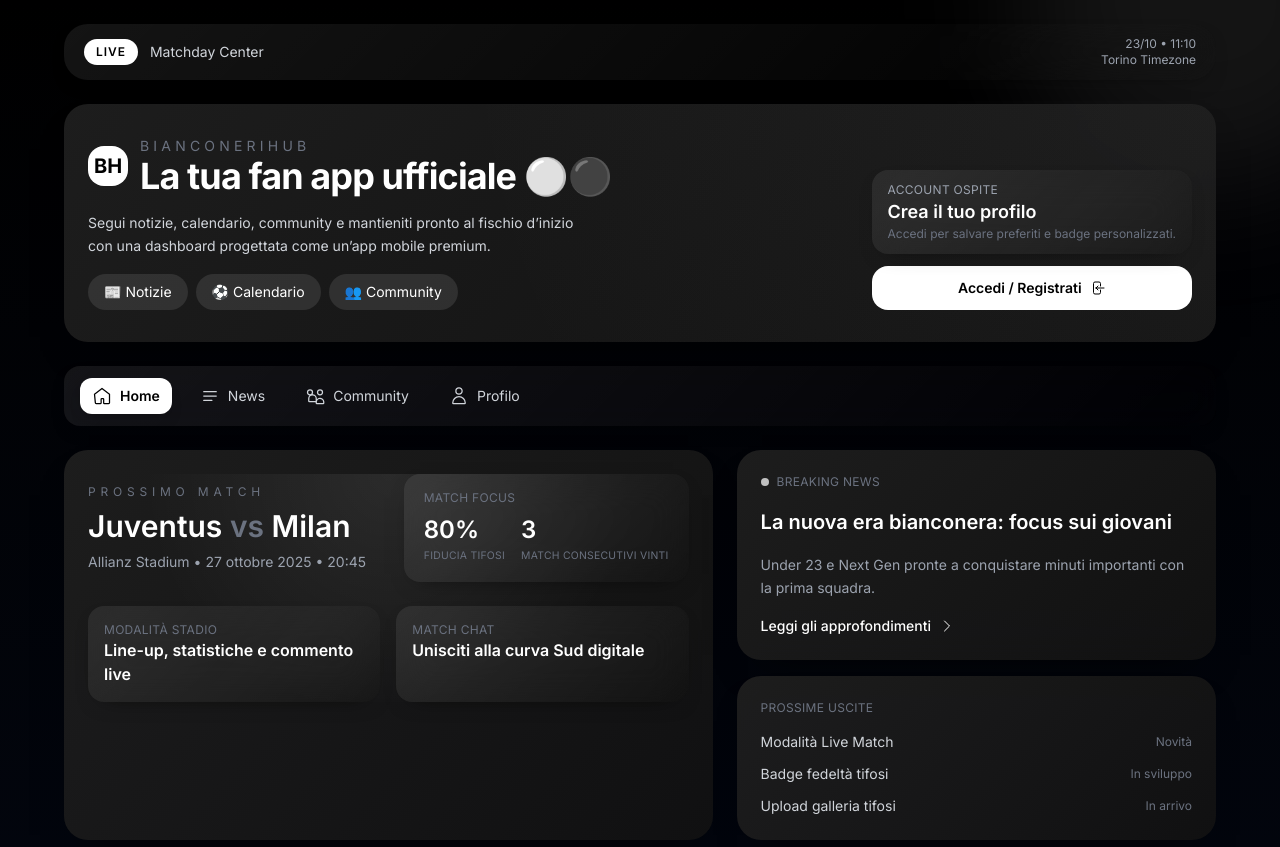
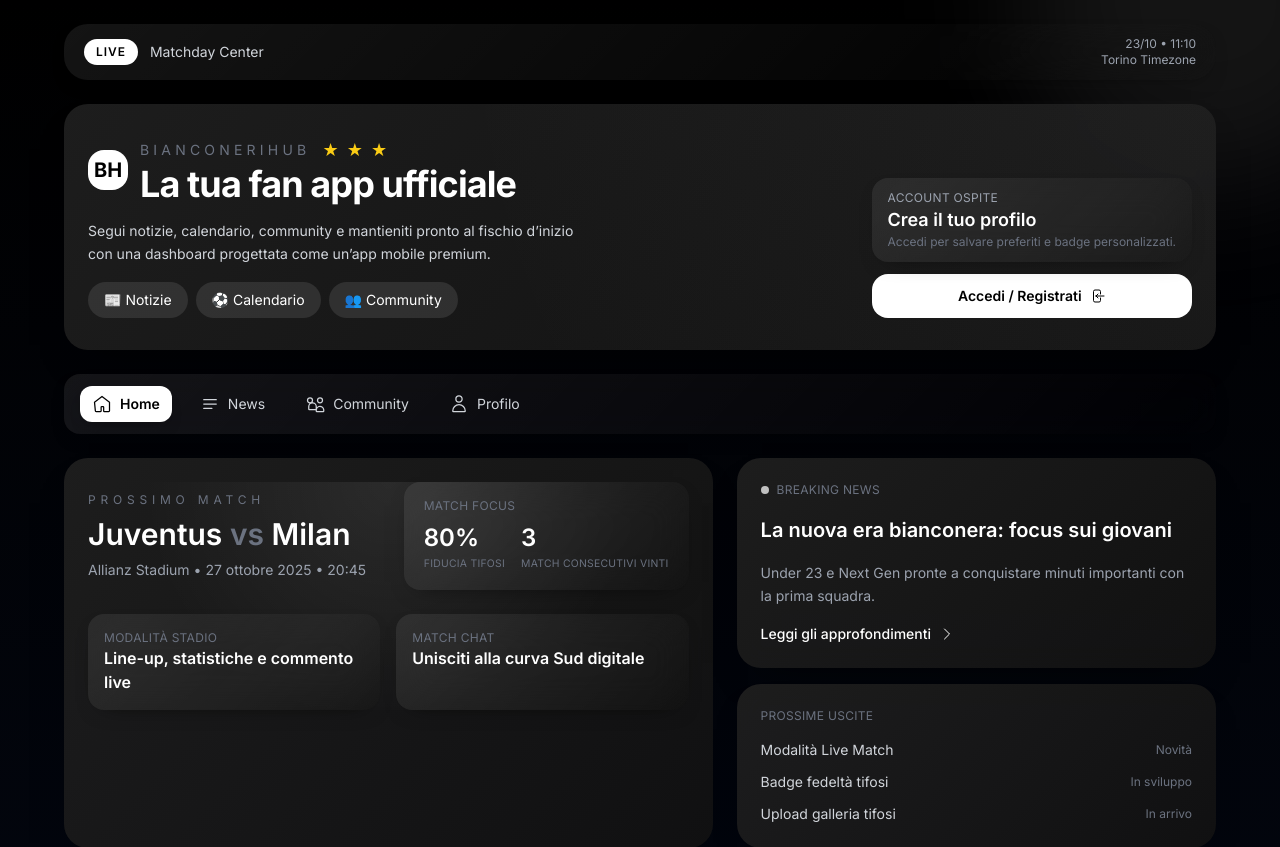
Before and after one commit to agservizi/https---github.com-agservizi-BianconeriHubPhp, a PHP site: page / in a window 1280 px wide. Shown: the top 847 px of the page. Run offline with PHP 8.4, Linux system fonts and the light colour scheme; data that the repository does not hold is empty; some libraries are stand-ins or nearby versions.

Commit message:
Aggiorna il titolo e il sottotitolo nella sezione header per migliorare la visibilità e l'estetica, aggiungendo stelle decorative.

```diff
--- a/includes/header.php
+++ b/includes/header.php
@@ -66,8 +66,15 @@
                         <a href="?page=home" class="inline-flex items-center gap-3">
                             <span class="inline-flex h-10 w-10 items-center justify-center rounded-2xl bg-white text-black text-xl font-bold">BH</span>
                             <div>
-                                <p class="text-sm uppercase tracking-[0.3em] text-gray-500">BianconeriHub</p>
-                                <h1 class="text-3xl font-bold tracking-tight md:text-4xl">La tua fan app ufficiale ⚪⚫</h1>
+                                <p class="text-sm uppercase tracking-[0.3em] text-gray-500 flex items-center gap-3">
+                                    <span>BianconeriHub</span>
+                                    <span class="flex items-center gap-1 text-yellow-400 text-lg" aria-hidden="true">
+                                        <span>★</span>
+                                        <span>★</span>
+                                        <span>★</span>
+                                    </span>
+                                </p>
+                                <h1 class="text-3xl font-bold tracking-tight md:text-4xl">La tua fan app ufficiale</h1>
                             </div>
                         </a>
                         <p class="text-sm text-gray-300 leading-relaxed max-w-lg">
```
